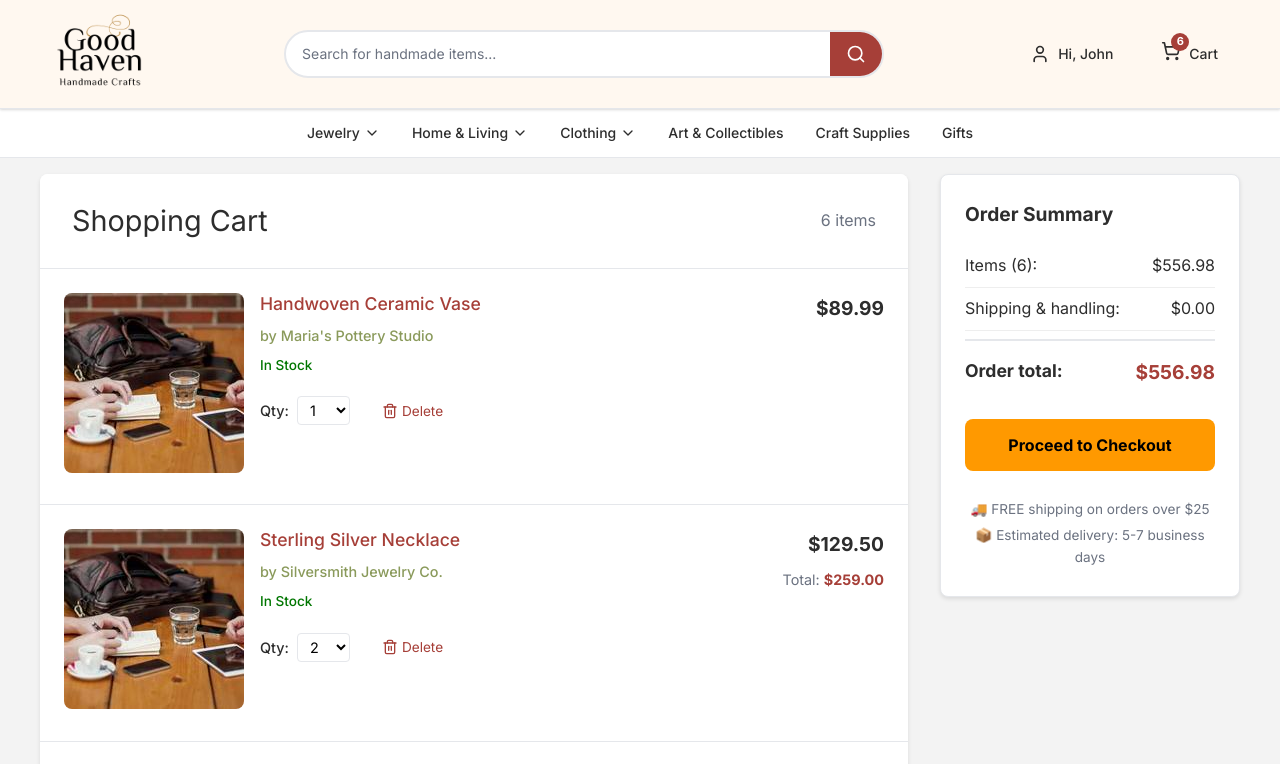
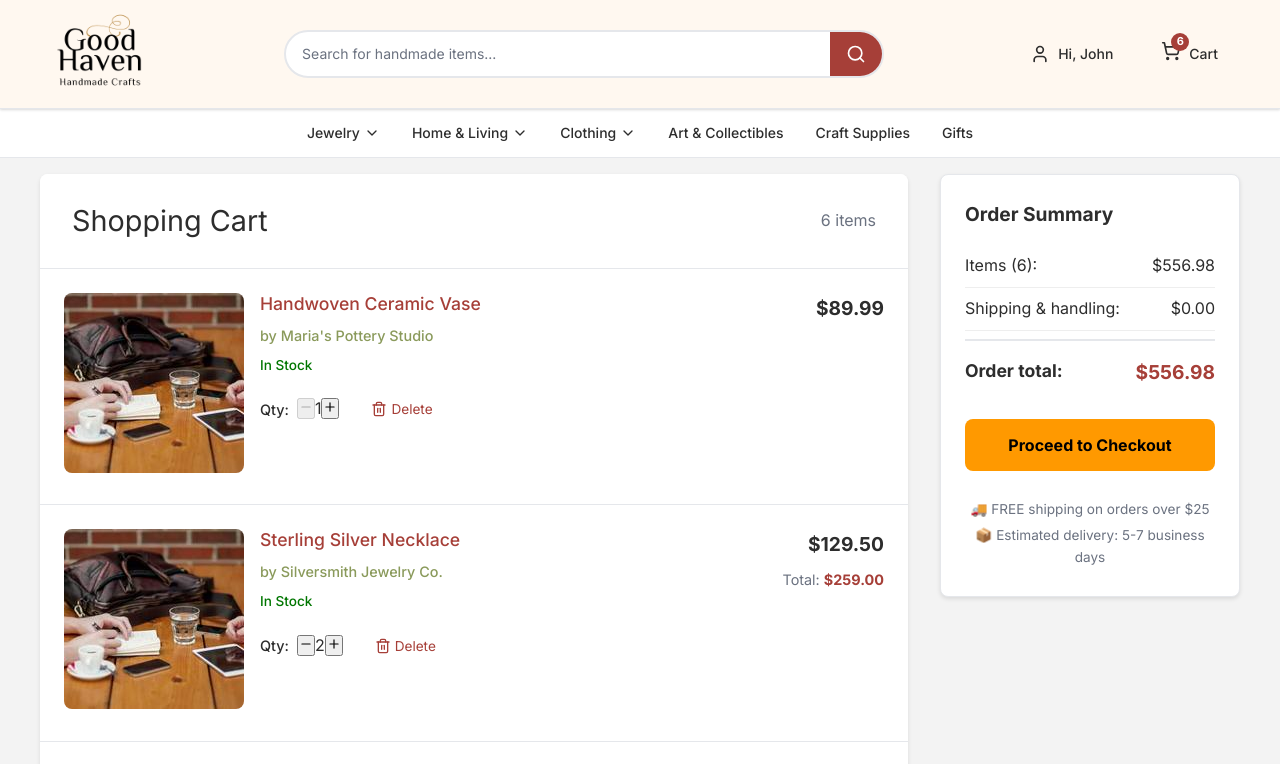
Before and after one commit to BrandonMHerrin/WDD430-Team15, a Next.js app: page /cart in a window 1280 px wide. Shown: the top 764 px of the page. Built offline with nearby package versions, Linux system fonts and the light colour scheme.

Commit message:
controllers of quantity

```diff
--- a/src/components/CartItem.tsx
+++ b/src/components/CartItem.tsx
@@ -2,7 +2,7 @@
 
 import React from 'react';
 import Image from 'next/image';
-import { Trash2 } from 'lucide-react';
+import { Trash2, Plus, Minus  } from 'lucide-react';
 import { CartItem as CartItemType } from '../types/cart'; //Renamed a variable
 
 interface CartItemProps {
@@ -25,10 +25,17 @@ const CartItem: React.FC<CartItemProps> = ({
   /*
    Dropdown selection for quantity change
    */
-  const handleQuantityChange = (e: React.ChangeEvent<HTMLSelectElement>) => {
-    const newQuantity = parseInt(e.target.value);
-    onUpdateQuantity(item.id, newQuantity);
+  const handleIncrease = () => {
+    if (item.quantity < 20) {
+      onUpdateQuantity(item.id, item.quantity + 1);
+    }
   };
+    const handleDecrease = () => {
+    if (item.quantity > 1) {
+      onUpdateQuantity(item.id, item.quantity - 1);
+    }
+  };
+
 
   /**
    * Handles item removal from cart
@@ -66,21 +73,28 @@ const CartItem: React.FC<CartItemProps> = ({
 
         <div className="item-actions">
           <div className="quantity-section">
-            <label htmlFor={`qty-${item.id}`} className="quantity-label">
-              Qty:
-            </label>
-            <select
-              id={`qty-${item.id}`}
-              value={item.quantity}
-              onChange={handleQuantityChange}
-              className="quantity-select"
-            >
-              {[...Array(10)].map((_, i) => (
-                <option key={i + 1} value={i + 1}>
-                  {i + 1}
-                </option>
-              ))}
-            </select>
+            <span className="quantity-label">Qty:</span>
+            <div className="quantity-controls">
+              <button
+                className="quantity-btn decrease"
+                onClick={handleDecrease}
+                disabled={item.quantity <= 1}
+                title="Decrease quantity"
+              >
+                <Minus size={14} />
+              </button>
+
+              <span className="quantity-display">{item.quantity}</span>
+
+              <button
+                className="quantity-btn increase"
+                onClick={handleIncrease}
+                disabled={item.quantity >= 10}
+                title="Increase quantity"
+              >
+                <Plus size={14} />
+              </button>
+            </div>
           </div>
 
           <button
```
